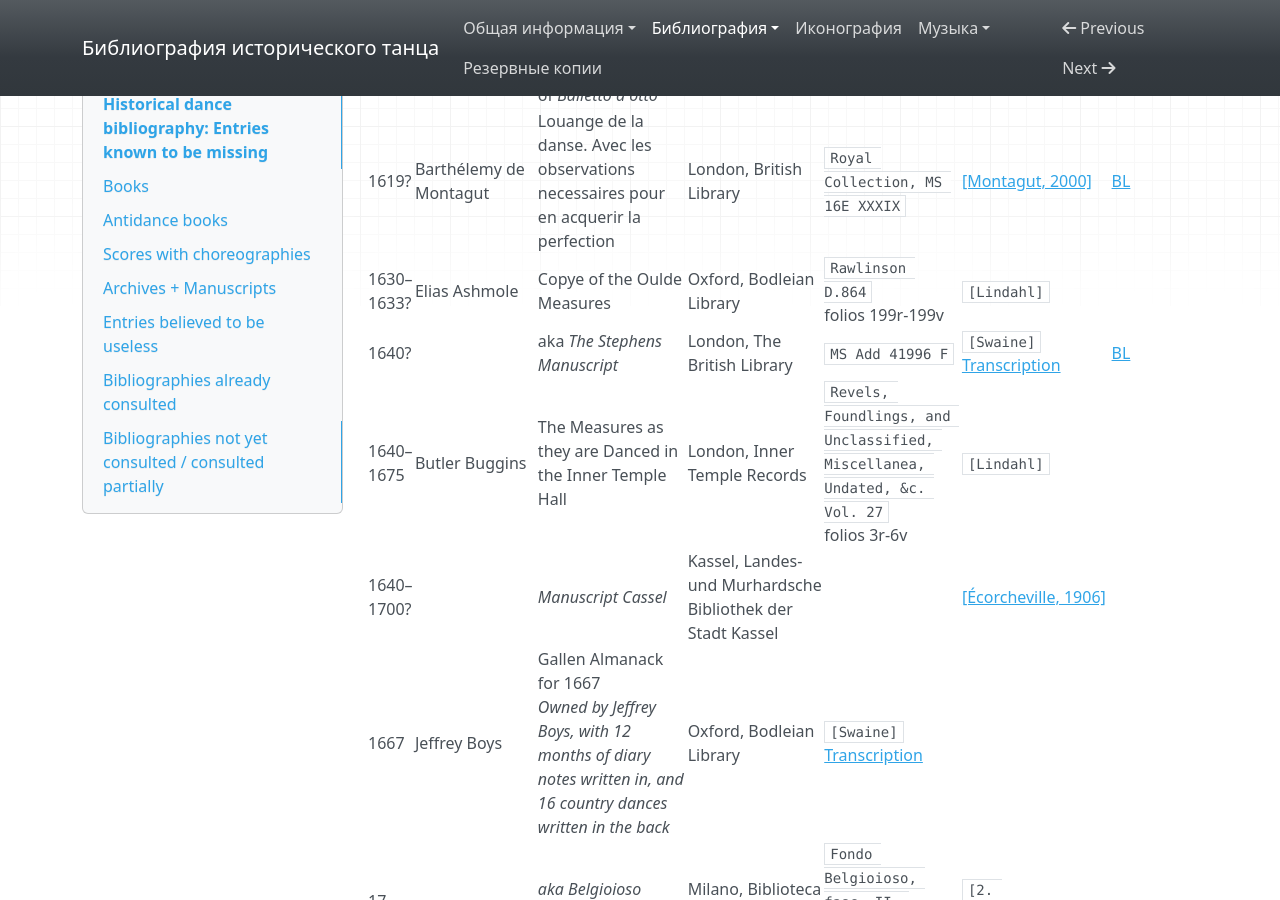
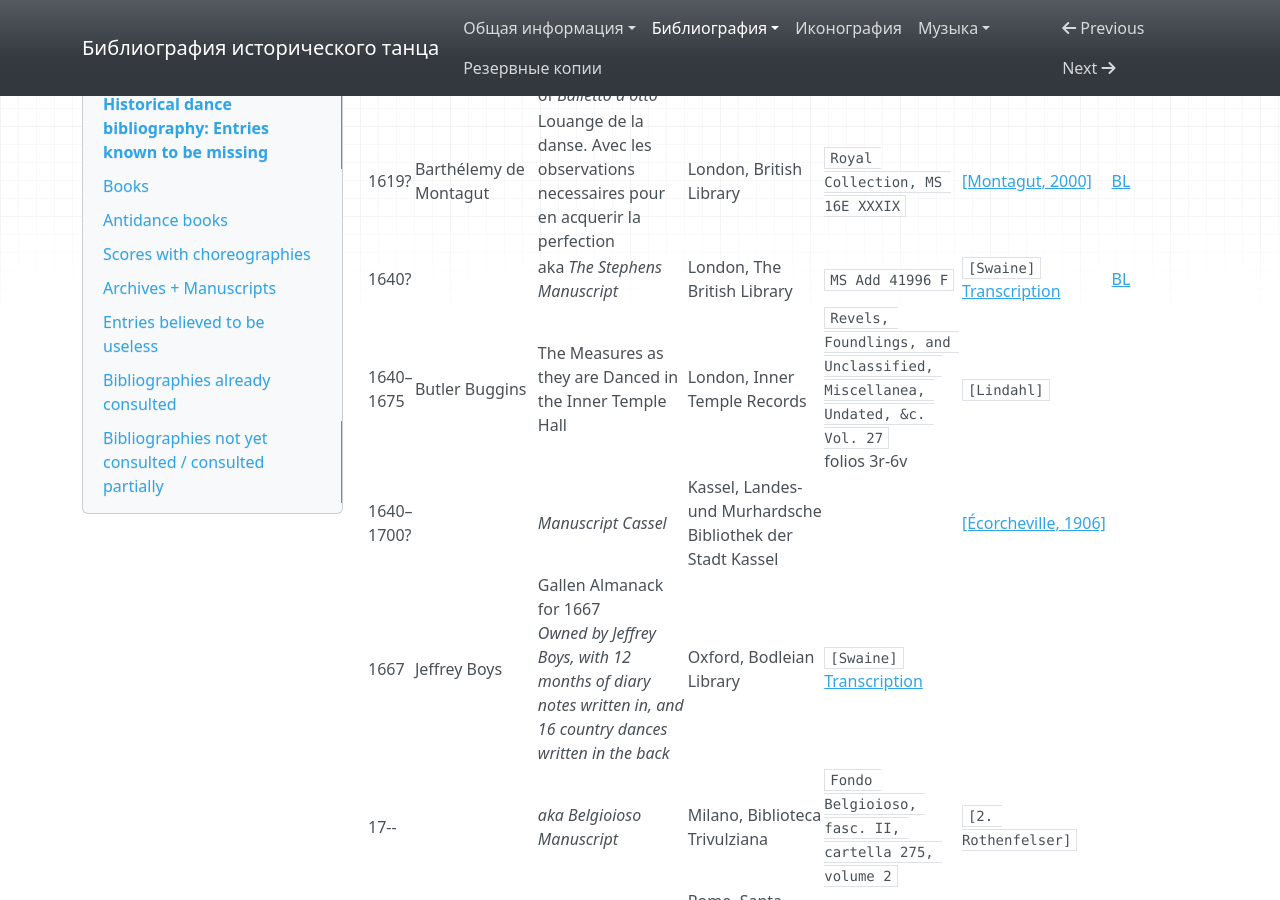
Before and after one commit to hda-technical/dancebooks, an MkDocs documentation site: the page built from docs/bibliography_missing.md, in a window 1280 px wide and 900 px high, scrolled down 63322 px. Built offline with MkDocs 1.6.1, drawn with Linux system fonts in a browser that asks for light colours; nearby versions of some CDN libraries.

```diff
--- a/docs/bibliography_missing.md
+++ b/docs/bibliography_missing.md
@@ -628,7 +628,6 @@
 | 1614–1615? | Ludovico Jacobilli | Modo di ballare | Foligno, Seminario Vescovile, Biblioteca Seminarile L. Jacobilli | `A. III. 19`<br/>folios 102–104 | `[Lehner, 1997]`<br/>`[Sparti, 2004]`<br/>`[2. Rothenfelser]`<br/>`[Transcriptions]` | [Biblioteca Lodovico Jacobilli](http://www.jacobilli.it/) |
 | 1616 | | Copia dell'inventione di un balletto fatto dalla Serenissima Infante Isabella di Savoia d'Este questo carnevale prossimo passato (due copie)<br/>Includes stage plan of _Balletto a otto_ | Modena, Archivio di Stato | `Archivio Estense, Archivio per Materie, Spettacoli pubblici, 9/A` | [[Bosi, 2005]](https://bib.hda.org.ru/books/bosi_2005_duchessa) | |
 | 1619? | Barthélemy de Montagut | Louange de la danse. Avec les observations necessaires pour en acquerir la perfection | London, British Library | `Royal Collection, MS 16E XXXIX` | [[Montagut, 2000]](https://bib.hda.org.ru/books/montagut_2000) | [BL](http://searcharchives.bl.uk/IAMS_VU2:IAMS040-002107209) |
-| 1630–1633? | Elias Ashmole | Copye of the Oulde Measures | Oxford, Bodleian Library | `Rawlinson D.864`<br/>folios 199r-199v | `[Lindahl]` | |
 | 1640? | | aka _The Stephens Manuscript_ | London, The British Library | `MS Add 41996 F` | `[Swaine]`<br/>[Transcription](https://andrewswaine.uk/articles/stephens-transcript) | [BL](http://searcharchives.bl.uk/IAMS_VU2:IAMS040-002085808) |
 | 1640–1675 | Butler Buggins | The Measures as they are Danced in the Inner Temple Hall | London, Inner Temple Records | `Revels, Foundlings, and Unclassified, Miscellanea, Undated, &c. Vol. 27`<br/>folios 3r-6v | `[Lindahl]` | |
 | 1640–1700? | | _Manuscript Cassel_ | Kassel, Landes- und Murhardsche Bibliothek der Stadt Kassel | | [[Écorcheville, 1906]](https://bib.hda.org.ru/books/cassel_1906) |
```
Also changed, not shown: 1 other file.
